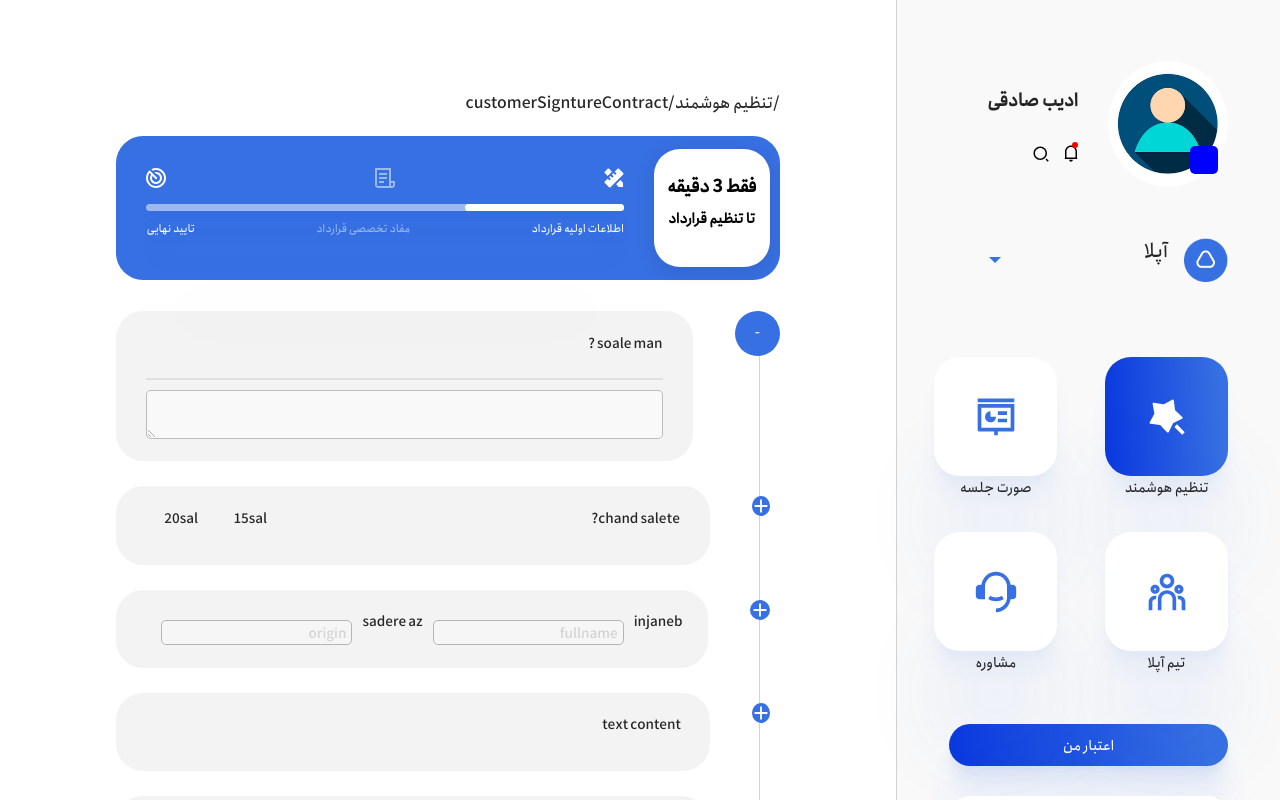
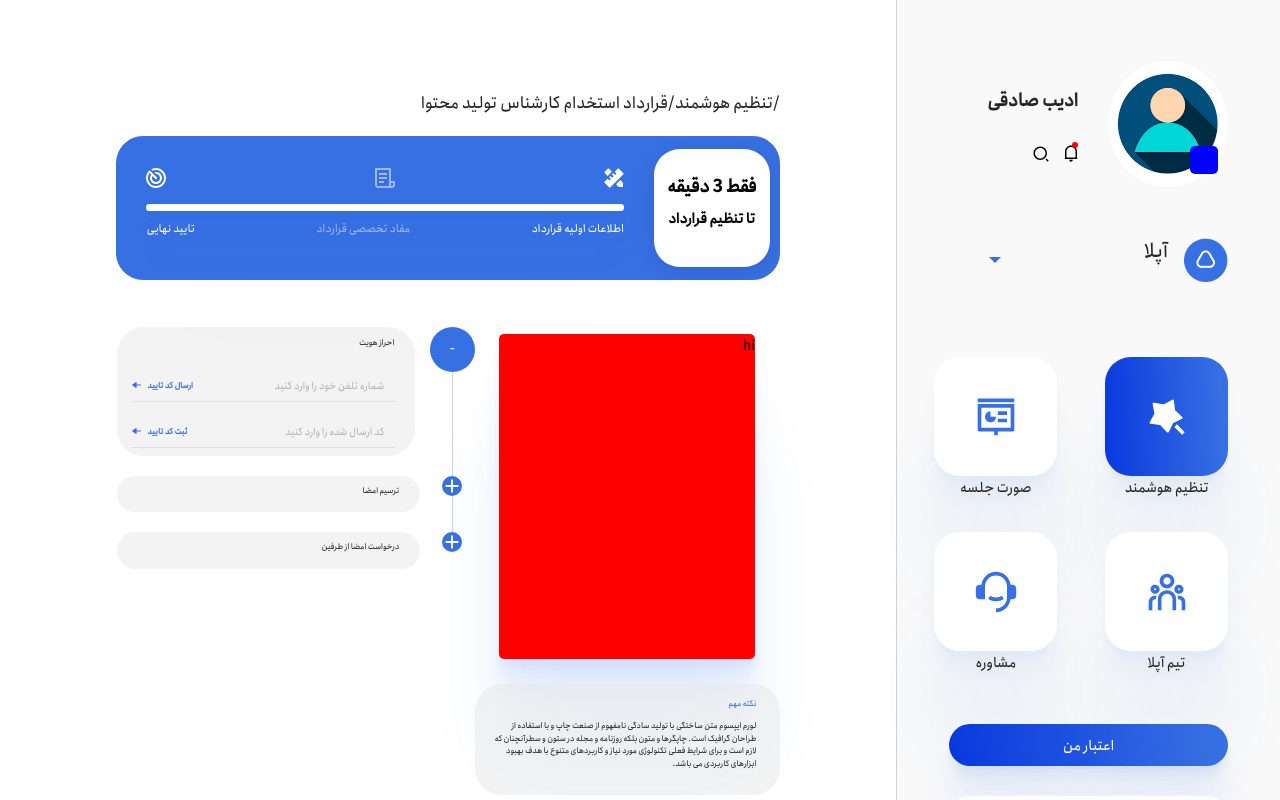
Before and after one commit to adibsadeghi1993/uplaw, a React (Create React App) app: page /contract/customerSigntureContract in a window 1280 px wide. Shown: the top 800 px of the page. Built offline with nearby package versions, Linux system fonts and the light colour scheme; some icons are missing.

Commit message:
DigitalSignture component was added

```diff
--- a/src/App.js
+++ b/src/App.js
@@ -22,6 +22,7 @@ function App() {
         <Route path="/auth/google" component={SignUp} />
         <Route path="/dashbord" component={Dashbord} />
         <Route path="/contract/signtureContract" component={ContractDocument} />
+        <Route path="/contract/customerSigntureContract"  component={SigntureContract}/>
         <Route path="/contract/:id" component={AdjustContract} />
 
         <Route path="/contract" component={Contract} />
--- a/src/components/contract/SigntureContract/CustomerSignture/CustomerSignture.js
+++ b/src/components/contract/SigntureContract/CustomerSignture/CustomerSignture.js
@@ -46,14 +46,14 @@ const CustomerSignture = ({downloadTitle="دریافت قرارداد",checkboxT
               </div>
               <div className={showQes[0].show?styles.show:styles.hide}>
                 <div className={styles.confirm_mobile}>
-                  <p>شماره موبایل خود را وراد کنید</p>
+                  <input className={styles.signture_input} type="text" placeholder="شماره تلفن خود را وارد کنید"/>
                   <button>
                     <span>ارسال کد تایید</span>
                     <img src={blueArrowImage} alt="تایید" />
                   </button>
                 </div>
                 <div className={styles.confirm_code}>
-                  <p>کد تایید ارسال شده را وارد کنید</p>
+                  <input className={styles.signture_input} type="text" placeholder="کد ارسال شده را وارد کنید"/>
                   <button>
                     <span>ثبت کد تایید</span>
                     <img src={blueArrowImage} alt="تایید" />
@@ -106,8 +106,8 @@ const CustomerSignture = ({downloadTitle="دریافت قرارداد",checkboxT
             </div>
           </article>
         </div>
-       <div className={downloadTitle==="دانلود صورت جلسه" ? styles.downloadbtn:null}>
-       <button >
+       <div className={downloadTitle==="دانلود صورت جلسه" ? `${styles.downloadbtn}`:styles.disapperbtn}>
+       <button className={styles.download_button} >
           <span>{downloadTitle}</span>
           <img src={blueArrowImage} alt="دریافت قرارداد" />
         </button>
--- a/src/components/contract/SigntureContract/CustomerSignture/CustomerSignture.module.css
+++ b/src/components/contract/SigntureContract/CustomerSignture/CustomerSignture.module.css
@@ -293,6 +293,18 @@ margin-right: 9px;
 .downloadbtn{
     display: none;
 }
+.disapperbtn{
+    display: none;
+}
+.signture_input{
+    height: 25px;
+    width: 65%;
+    border: none;
+    background: transparent;
+}
+.signture_input::placeholder{
+    font-size: 10px;
+}
 
 @media(min-width:481px){
     .customerSignture{
--- a/src/components/contract/SigntureContract/SigntureContract.js
+++ b/src/components/contract/SigntureContract/SigntureContract.js
@@ -20,7 +20,7 @@ const SigntureContract = () => {
             width="100%"
             ContractName={choosedContract}
           />
-          <CustomerSignture />
+          <CustomerSignture  />
         </div>
       </section>
     </main>
--- a/src/components/contract/contractDoucument/ContractDocument.js
+++ b/src/components/contract/contractDoucument/ContractDocument.js
@@ -1,9 +1,9 @@
-import React from 'react'
-import { useSelector } from 'react-redux'
-import ContractHeader from '../../userInfo/commonFiles/contractHeader/ContractHeader'
-import UserProfile from '../../userInfo/commonFiles/userProfile/UserProfile'
-import styles from "./ContractDocument.module.css"
-import ShowContract from './showContract/ShowContract'
+import React from "react";
+import { useSelector } from "react-redux";
+import ContractHeader from "../../userInfo/commonFiles/contractHeader/ContractHeader";
+import UserProfile from "../../userInfo/commonFiles/userProfile/UserProfile";
+import styles from "./ContractDocument.module.css";
+import ShowContract from "./showContract/ShowContract";
 
 const ContractDocument = () => {
   const { myTeam: team } = useSelector((state) => state.team);
@@ -11,18 +11,24 @@ const ContractDocument = () => {
   return (
     <main className={styles.main_contractDocument}>
       <section className={styles.profilesection}>
-          <UserProfile subject="adjust" opacity="opacity" team={team}/>
+        <UserProfile subject="adjust" opacity="opacity" team={team} />
       </section>
       <section className={styles.contractDocument_info}>
         <div className={styles.contractDocument_detail}>
+          <ContractHeader
+            opacity="1"
+            width="100%"
+            ContractName={choosedContract}
+          />
 
-              <ContractHeader opacity="1" width="100%" ContractName={choosedContract}/>
-
-        <ShowContract choosedContract={choosedContract} />
+          <ShowContract
+            path="/contract/customerSigntureContract"
+            choosedContract={choosedContract}
+          />
         </div>
       </section>
     </main>
-    )
-}
+  );
+};
 
-export default ContractDocument
+export default ContractDocument;
--- a/src/components/userInfo/commonFiles/userProfile/UserProfile.js
+++ b/src/components/userInfo/commonFiles/userProfile/UserProfile.js
@@ -3,7 +3,7 @@ import UserImage from "./userImage/UserImage";
 import UserItems from "./userItems/UserItems";
 import styles from "./userProfile.module.css";
 
-const UserProfile = ({opacity,team,subject="advise"}) => {
+const UserProfile = ({opacity,team,subject="adjust"}) => {
 
 
   return (
```
Also changed, not shown: src/components/contract/SigntureContract/CustomerSignture/digitalSignture/DigitalSignture.js (added), src/components/contract/SigntureContract/CustomerSignture/digitalSignture/digitalSignture.module.css (added). Lines whose indentation alone changed are shown as unchanged.
